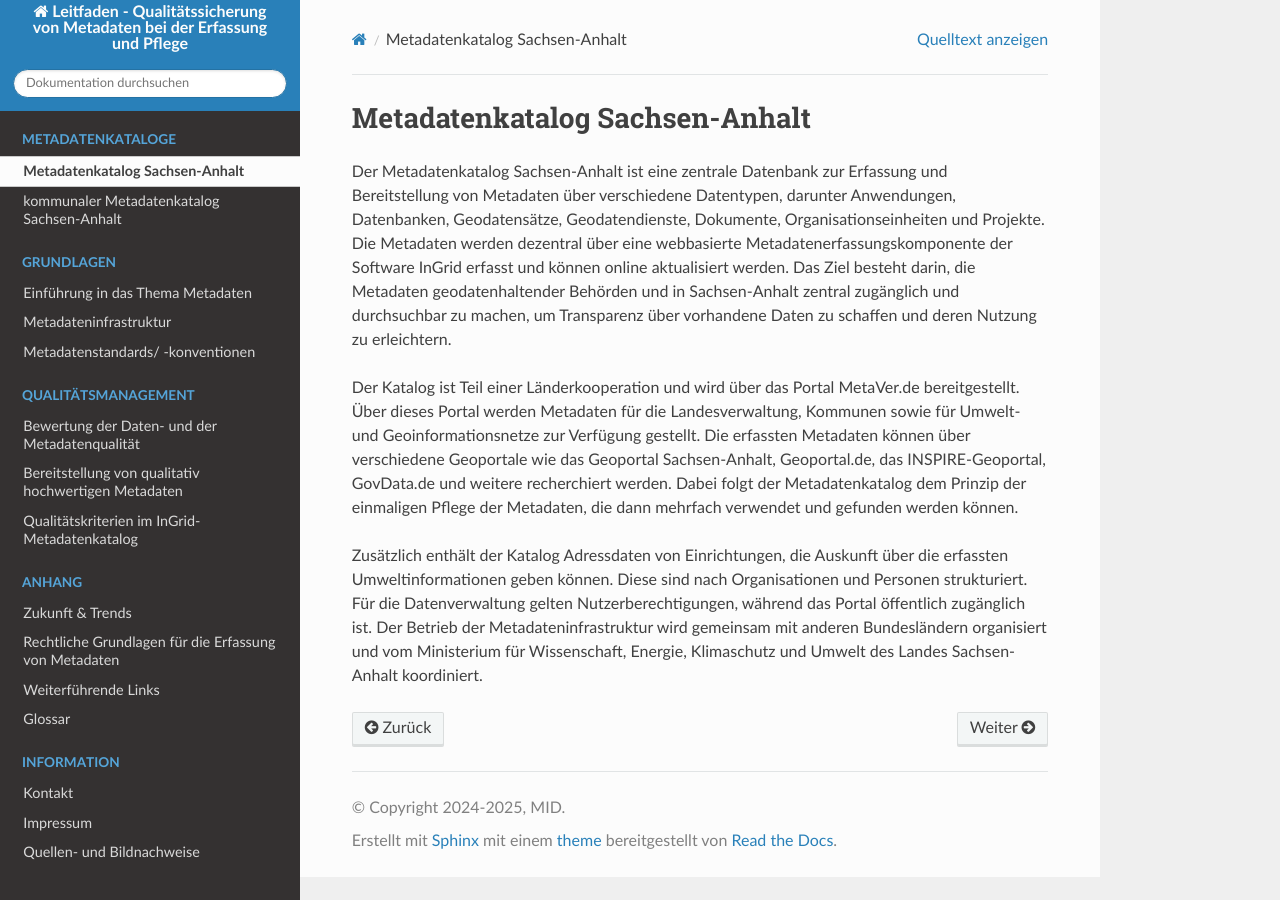
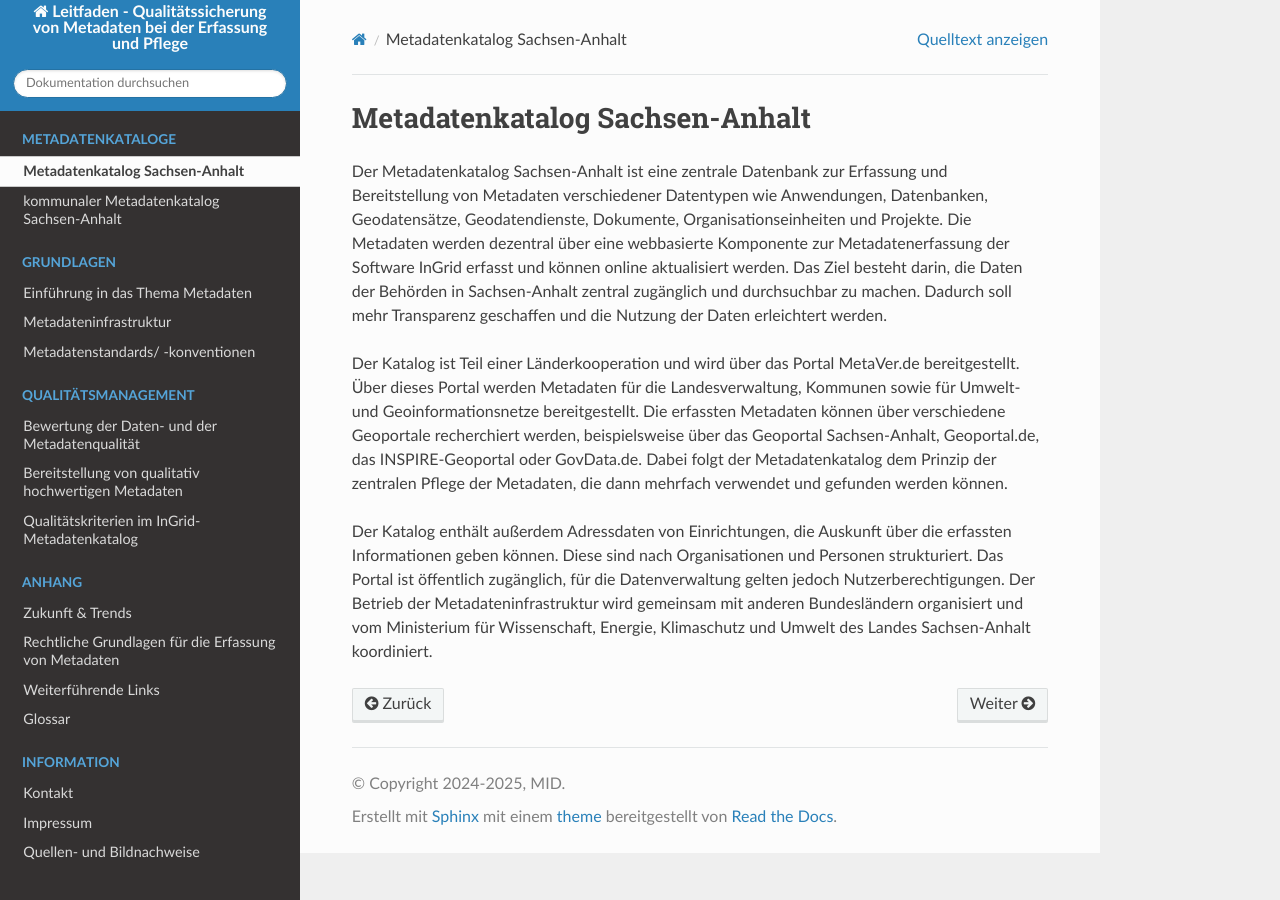
Before and after one commit to tomiwo/ingrid-mdk-st-high-quality-metadata, a Sphinx documentation site: the page built from docs/kataloge/metadatenkatalog_sachsen-anhalt.rst, in a window 1280 px wide. Built offline with Sphinx 7.4.7 and the Read the Docs theme 3.1.0, drawn with Linux system fonts in a browser that asks for light colours.

Commit message:
Aktualisierung

```diff
--- a/docs/kataloge/kommunaler-metadatenkatalog_sachsen-anhalt.rst
+++ b/docs/kataloge/kommunaler-metadatenkatalog_sachsen-anhalt.rst
@@ -2,8 +2,8 @@
 kommunaler Metadatenkatalog Sachsen-Anhalt
 ===========================================
 
-Der kommunale Metadatenkatalog Sachsen-Anhalt (kMDK) ist eine spezielle Datenbank für Kommunen in Sachsen-Anhalt. Er enthält Metainformationen (Beschreibungen) zu verschiedenen Datenobjekten und ähnelt damit dem allgemeinen Metadatenkatalog des Landes. Um den kommunalen Anforderungen gerecht zu werden, sind im kMDK weniger Pflichtfelder bei der Erfassung vorgesehen. Er umfasst Metadaten zu Geodatensätzen, Geodatendiensten, Anwendungen, Datenbanken, Dokumenten, Projekten und Organisationseinheiten.
+Der kommunale Metadatenkatalog Sachsen-Anhalt (kMDK) ist eine Datenbank für Kommunen in Sachsen-Anhalt. Er enthält Metainformationen (Beschreibungen) zu verschiedenen Datenobjekten und ähnelt damit dem allgemeinen Metadatenkatalog des Landes. Um den kommunalen Anforderungen gerecht zu werden, sind im kMDK jedoch weniger Pflichtfelder bei der Erfassung vorgesehen. Der Katalog umfasst Metadaten zu Geodatensätzen, Geodatendiensten, Anwendungen, Datenbanken, Dokumenten, Projekten und Organisationseinheiten.
 
-Der kMDK dient dazu, kommunale Geodaten und andere informationsbezogene Ressourcen strukturiert und zentral zu erfassen und bereitzustellen. Dabei können die Metadaten optional als offene Verwaltungsdaten (Open Data), als hochwertige Datensätze (HVD) sowie als INSPIRE-konforme Geodaten und nach dem Metadatenprofil der Arbeitsgemeinschaft der Vermessungsverwaltungen (AdV) veröffentlicht werden. Die Datenerfassung erfolgt dezentral über eine webbasierte Erfassungskomponente, sodass die Kommunen ihre Daten eigenständig pflegen können. Damit unterstützt der kMDK die Verwaltung, Nutzung und Auffindbarkeit von kommunalen Geodaten und anderen Datenressourcen in Sachsen-Anhalt auf standardisierte und kostenfreie Weise.
+Er dient der strukturierten und zentralen Erfassung und Bereitstellung kommunaler Daten. Dabei können die Metadaten als offene Verwaltungsdaten (Open Data), als hochwertige Datensätze (HVD) sowie als INSPIRE-konforme Geodaten gemäß dem Metadatenprofil der Arbeitsgemeinschaft der Vermessungsverwaltungen (AdV) veröffentlicht werden. Die dezentrale Datenerfassung erfolgt über eine webbasierte Erfassungskomponente, sodass die Kommunen ihre Daten eigenständig pflegen können. Damit unterstützt der kMDK die Verwaltung, Nutzung und Auffindbarkeit von kommunalen Geodaten und anderen Datenressourcen in Sachsen-Anhalt auf standardisierte und kostenfreie Weise.
 
-Der kommunale Metadatenkatalog ist somit eine auf kommunale Szenarien zugeschnittene, praxisorientierte Instanz des übergeordneten Metadatenkatalogs Sachsen-Anhalt. Er dient der besseren Vernetzung und Bereitstellung kommunaler Geodaten und Metadaten und ist als Teil der Geodateninfrastruktur Sachsen-Anhalt (GDI-LSA) organisiert.
+Der kommunale Metadatenkatalog ist somit eine auf kommunale Szenarien zugeschnittene, praxisorientierte Instanz des übergeordneten Metadatenkatalogs Sachsen-Anhalt. Er dient der besseren Vernetzung und Bereitstellung kommunaler Geodaten und Metadaten und ist Teil der Geodateninfrastruktur Sachsen-Anhalt (GDI-LSA).
--- a/docs/kataloge/metadatenkatalog_sachsen-anhalt.rst
+++ b/docs/kataloge/metadatenkatalog_sachsen-anhalt.rst
@@ -2,8 +2,8 @@
 Metadatenkatalog Sachsen-Anhalt
 ================================
 
-Der Metadatenkatalog Sachsen-Anhalt ist eine zentrale Datenbank zur Erfassung und Bereitstellung von Metadaten über verschiedene Datentypen, darunter Anwendungen, Datenbanken, Geodatensätze, Geodatendienste, Dokumente, Organisationseinheiten und Projekte. Die Metadaten werden dezentral über eine webbasierte Metadatenerfassungskomponente der Software InGrid erfasst und können online aktualisiert werden. Das Ziel besteht darin, die Metadaten geodatenhaltender Behörden und in Sachsen-Anhalt zentral zugänglich und durchsuchbar zu machen, um Transparenz über vorhandene Daten zu schaffen und deren Nutzung zu erleichtern.
+Der Metadatenkatalog Sachsen-Anhalt ist eine zentrale Datenbank zur Erfassung und Bereitstellung von Metadaten verschiedener Datentypen wie Anwendungen, Datenbanken, Geodatensätze, Geodatendienste, Dokumente, Organisationseinheiten und Projekte. Die Metadaten werden dezentral über eine webbasierte Komponente zur Metadatenerfassung der Software InGrid erfasst und können online aktualisiert werden. Das Ziel besteht darin, die Daten der Behörden in Sachsen-Anhalt zentral zugänglich und durchsuchbar zu machen. Dadurch soll mehr Transparenz geschaffen und die Nutzung der Daten erleichtert werden.
 
-Der Katalog ist Teil einer Länderkooperation und wird über das Portal MetaVer.de bereitgestellt. Über dieses Portal werden Metadaten für die Landesverwaltung, Kommunen sowie für Umwelt- und Geoinformationsnetze zur Verfügung gestellt. Die erfassten Metadaten können über verschiedene Geoportale wie das Geoportal Sachsen-Anhalt, Geoportal.de, das INSPIRE-Geoportal, GovData.de und weitere recherchiert werden. Dabei folgt der Metadatenkatalog dem Prinzip der einmaligen Pflege der Metadaten, die dann mehrfach verwendet und gefunden werden können.
+Der Katalog ist Teil einer Länderkooperation und wird über das Portal MetaVer.de bereitgestellt. Über dieses Portal werden Metadaten für die Landesverwaltung, Kommunen sowie für Umwelt- und Geoinformationsnetze bereitgestellt. Die erfassten Metadaten können über verschiedene Geoportale recherchiert werden, beispielsweise über das Geoportal Sachsen-Anhalt, Geoportal.de, das INSPIRE-Geoportal oder GovData.de. Dabei folgt der Metadatenkatalog dem Prinzip der zentralen Pflege der Metadaten, die dann mehrfach verwendet und gefunden werden können.
 
-Zusätzlich enthält der Katalog Adressdaten von Einrichtungen, die Auskunft über die erfassten Umweltinformationen geben können. Diese sind nach Organisationen und Personen strukturiert. Für die Datenverwaltung gelten Nutzerberechtigungen, während das Portal öffentlich zugänglich ist. Der Betrieb der Metadateninfrastruktur wird gemeinsam mit anderen Bundesländern organisiert und vom Ministerium für Wissenschaft, Energie, Klimaschutz und Umwelt des Landes Sachsen-Anhalt koordiniert.
+Der Katalog enthält außerdem Adressdaten von Einrichtungen, die Auskunft über die erfassten Informationen geben können. Diese sind nach Organisationen und Personen strukturiert. Das Portal ist öffentlich zugänglich, für die Datenverwaltung gelten jedoch Nutzerberechtigungen. Der Betrieb der Metadateninfrastruktur wird gemeinsam mit anderen Bundesländern organisiert und vom Ministerium für Wissenschaft, Energie, Klimaschutz und Umwelt des Landes Sachsen-Anhalt koordiniert.
```
